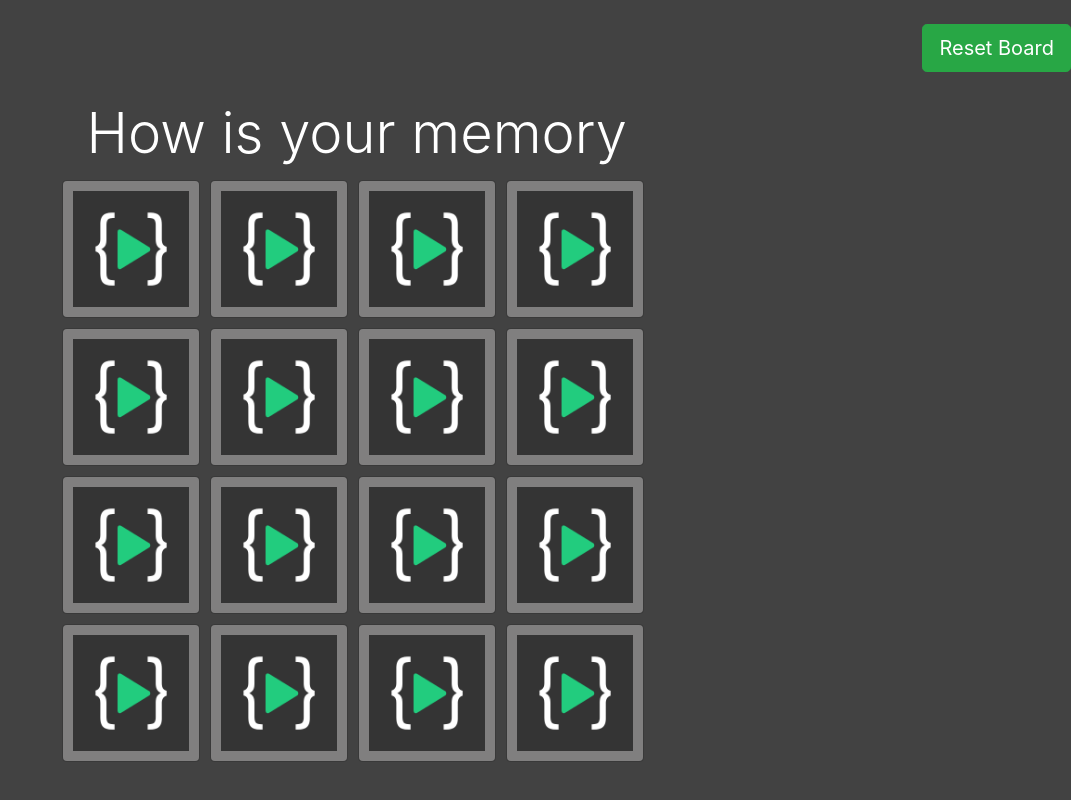
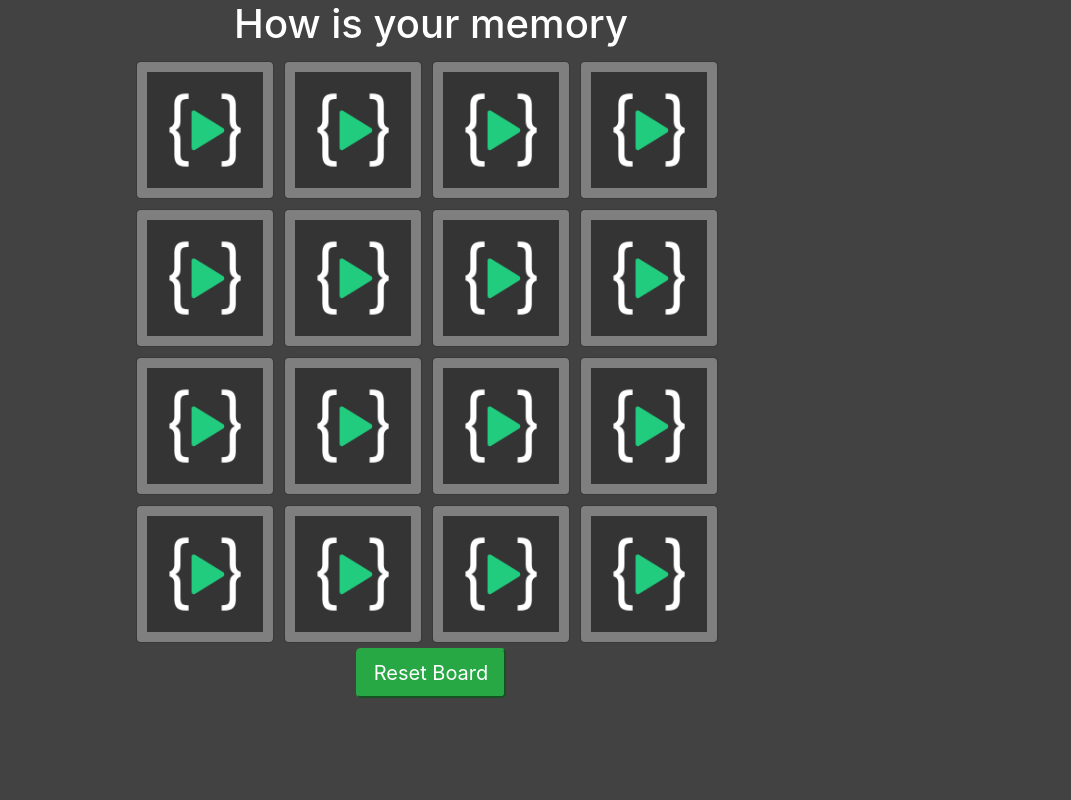
Before and after one commit to sourav2002/Brain-Quiz, a plain HTML site: page index.html in a window 1280 px wide. Shown: the whole page, without its empty margins (209-1280 px from the left). Drawn offline with nearby package versions, Linux system fonts and the light colour scheme.

Commit message:
add all html attributes using javascript

```diff
--- a/index.html
+++ b/index.html
@@ -12,77 +12,9 @@
   </head>
   <body>
     <div class="gameContainer">
-      <div class="container">
-        <h1 class="text-center text-white display-4">How is your memory</h1>
-      </div>
-      <div class="card" data-image="evilface">
-        <img src="./images/evilface.png" class="front " alt="evilface" />
-        <img src="./images/lco.png" class="back" alt="lco" />
-      </div>
-      <div class="card" data-image="evilface">
-        <img src="./images/evilface.png" class="front" alt="evilface" />
-        <img src="./images/lco.png" class="back" alt="lco" />
-      </div>
-      <div class="card" data-image="angryface">
-        <img src="./images/angryface.png" class="front" alt="angryface" />
-        <img src="./images/lco.png" class="back" alt="lco" />
-      </div>
-      <div class="card" data-image="angryface">
-        <img src="./images/angryface.png" class="front" alt="angryface" />
-        <img src="./images/lco.png" class="back" alt="lco" />
-      </div>
-      <div class="card" data-image="coolface">
-        <img src="./images/coolface.png" class="front" alt="coolface" />
-        <img src="./images/lco.png" class="back" alt="lco" />
-      </div>
-      <div class="card" data-image="coolface">
-        <img src="./images/coolface.png" class="front" alt="coolface" />
-        <img src="./images/lco.png" class="back" alt="lco" />
-      </div>
-      <div class="card" data-image="feverface">
-        <img src="./images/feverface.png" class="front" alt="feverface" />
-        <img src="./images/lco.png" class="back" alt="feverface" />
-      </div>
-      <div class="card" data-image="feverface">
-        <img src="./images/feverface.png" class="front" alt="feverface" />
-        <img src="./images/lco.png" class="back" alt="feverface" />
-      </div>
-      <div class="card" data-image="vomitface">
-        <img src="./images/vomitface.png" class="front" alt="vomitface" />
-        <img src="./images/lco.png" class="back" alt="vomitface" />
-      </div>
-      <div class="card" data-image="vomitface">
-        <img src="./images/vomitface.png" class="front" alt="vomitface" />
-        <img src="./images/lco.png" class="back" alt="lco" />
-      </div>
-      <div class="card" data-image="sneezeface">
-        <img src="./images/sneezeface.png" class="front" alt="sneezeface" />
-        <img src="./images/lco.png" class="back" alt="lco" />
-      </div>
-      <div class="card" data-image="sneezeface">
-        <img src="./images/sneezeface.png" class="front" alt="sneezeface" />
-        <img src="./images/lco.png" class="back" alt="lco" />
-      </div>
-      <div class="card" data-image="mindblownface">
-        <img src="./images/mindblownface.png" class="front" alt="mindblownface" />
-        <img src="./images/lco.png" class="back" alt="lco" />
-      </div>
-      <div class="card" data-image="mindblownface">
-        <img src="./images/mindblownface.png" class="front" alt="mindblownface" />
-        <img src="./images/lco.png" class="back" alt="lco" />
-      </div>
-      <div class="card" data-image="thinkingface">
-        <img src="./images/thinkingface.png" class="front" alt="thinkingface" />
-        <img src="./images/lco.png" class="back" alt="lco" />
-      </div>
-      <div class="card" data-image="thinkingface">
-        <img src="./images/thinkingface.png" class="front" alt="thinkingface" />
-        <img src="./images/lco.png" class="back" alt="lco" />
-      </div>
+
     </div>
-    <div>
-      <button type="button" class="btn btn-success btn-lg mt-4 reset-btn">Reset Board</button>
-    </div>
+
     <script src="index.js"></script>
   </body>
 </html>
--- a/index.js
+++ b/index.js
@@ -1,11 +1,110 @@
-const cards = document.querySelectorAll(".card");
-console.log(cards);
-cards.forEach((card) => card.addEventListener("click", flip));
+
 
 //VARIABLES
 var isFlipped = false;
 var firstCard;
 var secondCard;
+
+const topImage = {
+  imageSrc : './images/lco.png',
+  alt : 'lco',
+}
+
+const imageData = [
+  {
+    imageSrc :  "./images/evilface.png",
+    alt : 'evilface',
+  },
+  {
+    imageSrc :  "./images/angryface.png",
+    alt : "angryface",
+  },
+  {
+    imageSrc :  "./images/coolface.png",
+    alt : "coolface",
+  },
+  {
+    imageSrc : "./images/feverface.png",
+    alt : "feverface",
+  },
+  {
+    imageSrc :  "./images/vomitface.png",
+    alt : "vomitface",
+  },
+  {
+    imageSrc :  "./images/sneezeface.png",
+    alt : "sneezeface",
+  },
+  {
+    imageSrc :  "./images/mindblownface.png",
+    alt : "mindblownface",
+  },
+  {
+    imageSrc :  "./images/thinkingface.png",
+    alt : "thinkingface",
+  },
+
+]
+
+function title(){
+  const textdiv = document.createElement('div');
+  textdiv.classList.add("container");
+  const h1 = document.createElement('h1');
+  h1.classList.add("text-white", "text-center", "text-lg");
+  const text = document.createTextNode("How is your memory");
+  h1.appendChild(text);
+  textdiv.appendChild(h1);
+  return textdiv;
+}
+
+function generateBoard(){
+  const container = document.querySelector(".gameContainer");
+  const textdiv = title();
+  container.appendChild(textdiv);
+  imageData.forEach( (data) =>{
+    for (let i =0; i<2; i++){
+      // div of both img
+      const div = document.createElement('div');
+      div.classList.add("card");
+      var att = document.createAttribute("data-image");
+      att.value = data.alt;
+      div.setAttributeNode(att);
+
+      //image 1
+      const img1 = getImage("front", data.imageSrc, data.alt);
+      //image 2
+      const img2 = getImage("back", topImage.imageSrc, topImage.alt);
+      div.append(img1, img2);
+      container.appendChild(div);
+    }
+  })
+  const btn = resetButton();
+  document.body.appendChild(btn);
+}
+
+// create image
+function getImage(myclass, source, imageAlt){
+  const img = document.createElement('img');
+  img.classList.add(myclass);
+  img.src = source;
+  img.setAttribute('alt', imageAlt);
+  return img;
+}
+
+function resetButton(){
+  const btn = document.createElement("button");
+  btn.classList.add("bg-success", "btn-lg", "mx-auto", "mt-5", "d-block", "resetbtn", "btn-success", "btncss");
+  const text = document.createTextNode("Reset Board");
+  btn.appendChild(text);
+  return btn;
+}
+
+generateBoard();
+resetButton();
+shuffle();
+const cards = document.querySelectorAll(".card");
+console.log(cards);
+cards.forEach((card) => card.addEventListener("click", flip));
 
 
 function flip ()  {
@@ -14,11 +113,11 @@ function flip ()  {
   if(!isFlipped){
     isFlipped = true;
     firstCard = this;
+    firstCard.removeEventListener('click', flip);
   }else{
     secondCard = this;
     checkIt();
   }
-
 }
 
 const checkIt = ()=>{
@@ -28,16 +127,15 @@ const checkIt = ()=>{
 
 const success = () =>{
   console.log("success...");
-  firstCard.removeEventListener('click', flip);
   secondCard.removeEventListener('click', flip);
   reset();
 }
 
 const fail = () =>{
   console.log("failed.....");
-
   setTimeout(() => {
     firstCard.classList.remove("flip");
+    firstCard.addEventListener('click', flip);
     secondCard.classList.remove("flip");
     reset();
   }, 600);
@@ -47,7 +145,6 @@ const reset = () =>{
   isFlipped = false;
   firstCard = null;
   secondCard = null;
-
 }
 
 function shuffle(){
@@ -56,19 +153,16 @@ function shuffle(){
     card.style.order = index;
   })
 };
-window.addEventListener('load', shuffle);
 
-
-const resetbtn = document.querySelector(".btn");
+const resetbtn = document.querySelector(".resetbtn");
 resetbtn.addEventListener('click', ()=>{
   console.log("reset button clicked....");
   cards.forEach( (card) =>  {
-    if(card != null){
-      card.addEventListener('click', flip);
-      card.classList.remove("flip")
-    }
-
+    card.classList.remove("flip")
+    card.addEventListener('click', flip);
   });
   isFlipped = false;
-  shuffle();
+  setTimeout(() => {
+    shuffle();
+  }, 800);
 })
--- a/styles.css
+++ b/styles.css
@@ -7,7 +7,6 @@
 body {
   height: 100vh;
   background-color: rgb(66, 66, 66);
-  display: flex;
 }
 
 .gameContainer {
```
